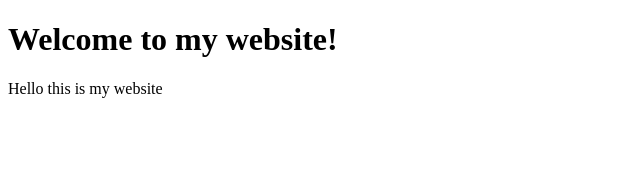
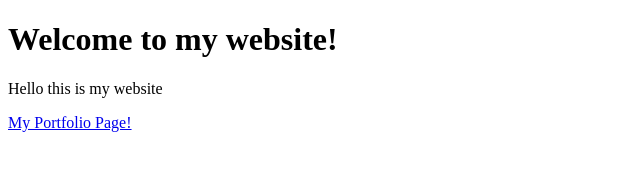
Before and after one commit to 2713248/labs, a plain HTML site: page index.html in a window 1280 px wide. Shown: the whole page, without its empty margins (0-640 px from the left). Drawn offline with Linux system fonts and the light colour scheme.

Commit message:
added feature to link webpages

```diff
--- a/index.html
+++ b/index.html
@@ -8,5 +8,6 @@
 <body>
     <h1>Welcome to my website!</h1>
     <p>Hello this is my website</p>
+    <a href="2713248-lab2.html">My Portfolio Page!</a>
 </body>
 </html>
```
